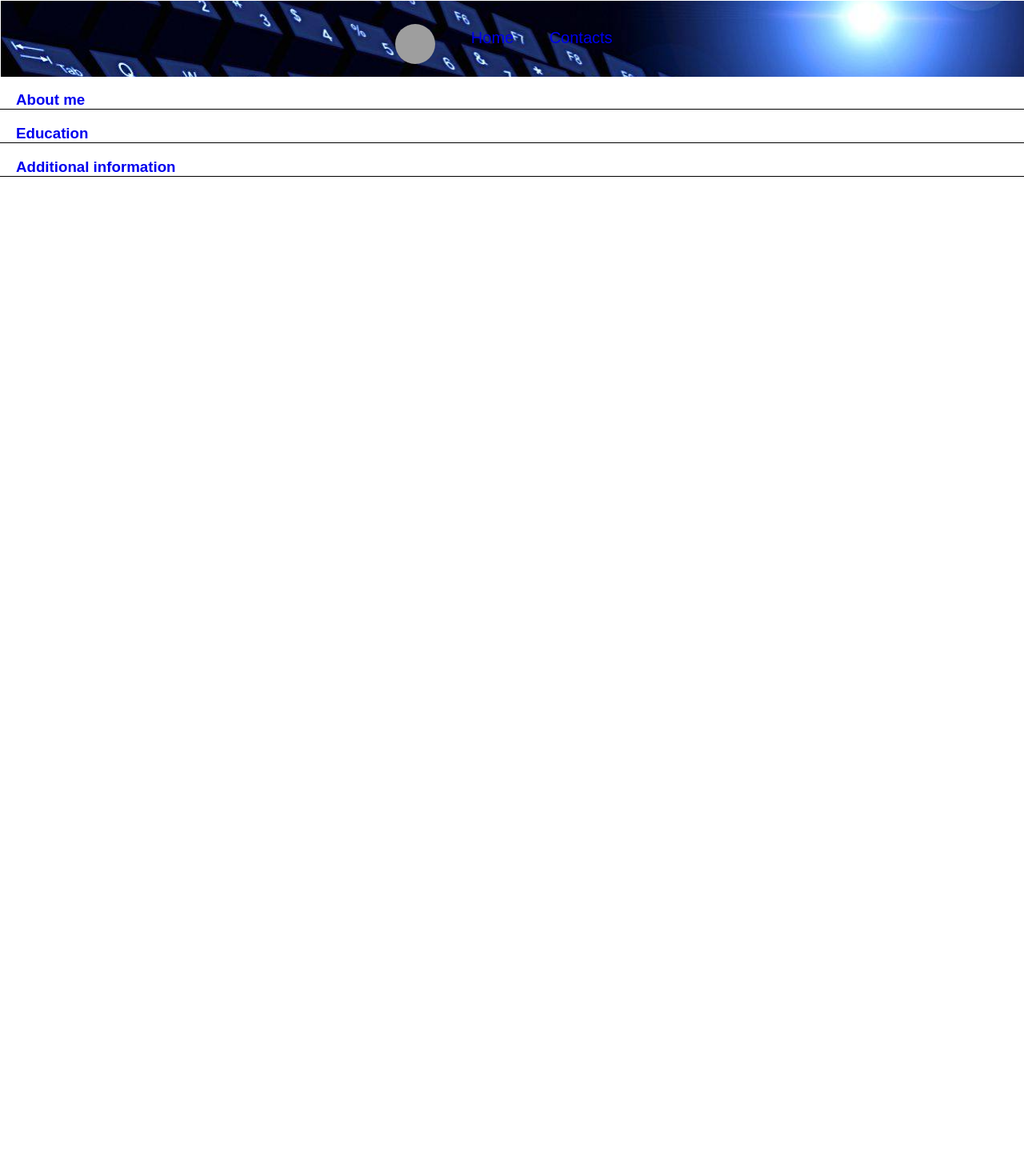
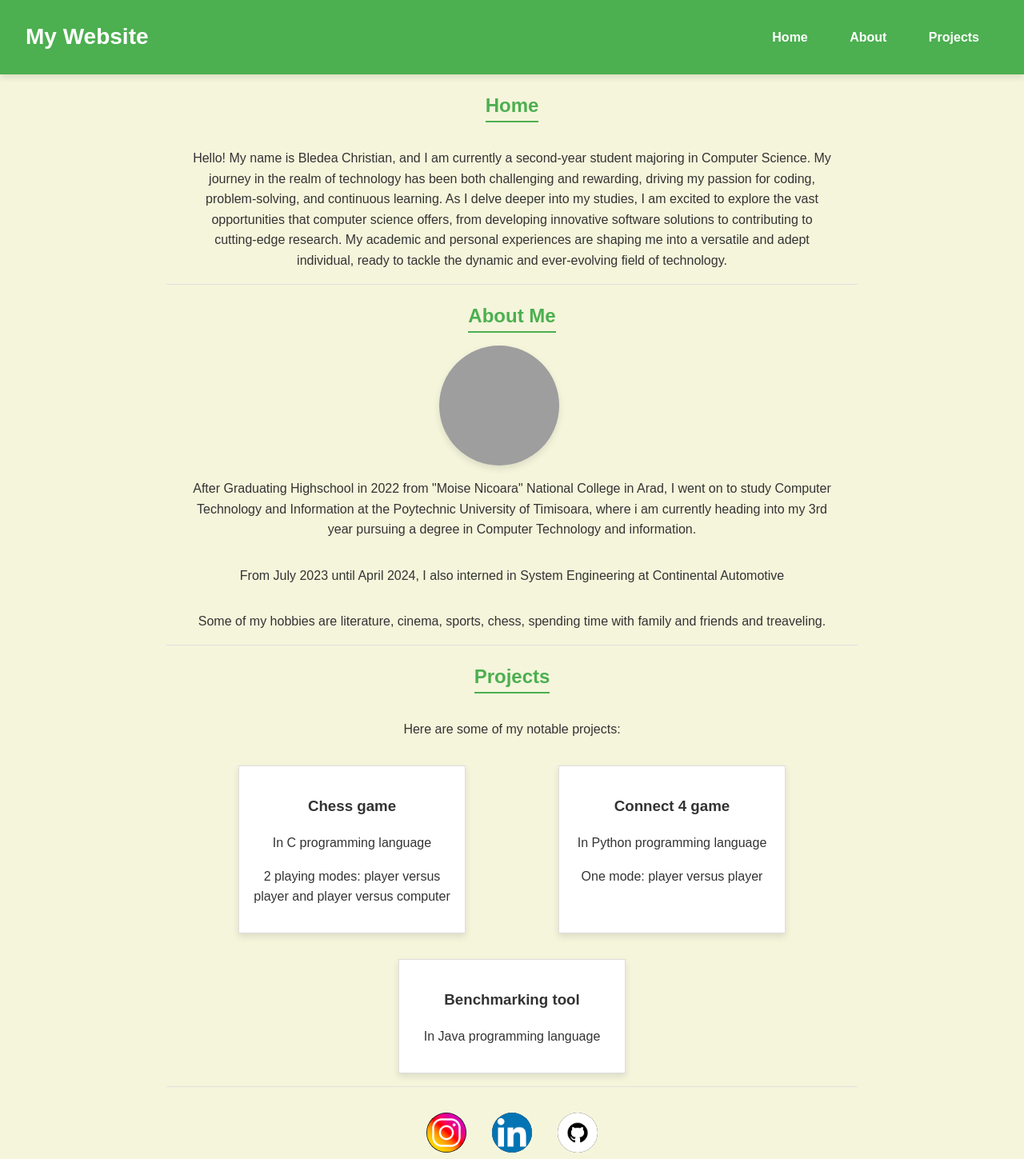
Before and after one commit to ChristianBledea/christian.bledea.github.io, a plain HTML site: page index.html in a window 1280 px wide. Shown: the whole page at 80% size. Before the commit the page ends 800 px from the top, so only its background shows below. Drawn offline with Linux system fonts and the light colour scheme; grey boxes are pictures that could not be loaded.

Commit message:
Add files via upload

```diff
--- a/index.html
+++ b/index.html
@@ -1,81 +1,68 @@
 <!DOCTYPE html>
-<html>
+<html lang="en">
 <head>
+    <meta charset="UTF-8">
+    <meta name="viewport" content="width=device-width, initial-scale=1.0">
+    <title>My Personal Website</title>
     <link rel="stylesheet" href="styles.css">
 </head>
 <body>
-        <header>
     <nav>
-                <ul>
-                  <a class = "picture" href="index.html"><li class="profile">Photo</a></li>
-                    <li class="menu"><a class="text" href="index.html">Home</a></li>
-
-                    <li class="menu"><a class="text" href="contact.html">Contacts</a></li>
-                </ul>
+        <div class="logo">My Website</div>
+        <div class="menu">
+            <a href="#home">Home</a>
+            <a href="#about">About</a>
+            <a href="#projects">Projects</a>
+        </div>
     </nav>
-        </header>
-        <div></div>
-        <div></div>
-
-        <h3 class="title"><a href="#"> About me</a></h3>
-        <section class="info">
-
+    <section id="home" class="container">
+        <h2>Home</h2>
         <p>Hello! My name is Bledea Christian, and I am currently a second-year student majoring in Computer Science. My journey in the realm of technology has been both challenging and rewarding, driving my passion for coding, problem-solving, and continuous learning. As I delve deeper into my studies, I am excited to explore the vast opportunities that computer science offers, from developing innovative software solutions to contributing to cutting-edge research. My academic and personal experiences are shaping me into a versatile and adept individual, ready to tackle the dynamic and ever-evolving field of technology.</p>
-
     </section>
-        <h3 class="title"><a href="#"> Education</a></h3>
-        <section class="info">
-            <div class="container">
-              <div class="text">
-                <p>After Graduating Highschool in 2022 from "Moise Nicoara" National College in Arad,</p>
+    <section id="about" class="container about-section">
+        <h2>About Me</h2>
+        <div class="about-content">
+            <img src="img/IMG_0039.JPG" alt="Your Name" class="profile-pic">
+            <p>After Graduating Highschool in 2022 from "Moise Nicoara" National College in Arad, I went on to study Computer Technology and Information at the Poytechnic University of Timisoara, where i am currently heading into my 3rd year pursuing a degree in Computer Technology and information.</p>
+            <p>From July 2023 until April 2024, I also interned in System Engineering at Continental Automotive</p>
+            <p>Some of my hobbies are literature, cinema, sports, chess, spending time with family and friends and treaveling.</p>
         </div>
-                <div class="image">
-                  <img src="immg/im1.jpg">
+    </section>
+    <section id="projects" class="container">
+        <h2>Projects</h2>
+        <p>Here are some of my notable projects:</p>
+        <div class="projects-grid">
+            <div class="project-item">
+                <h3>Chess game</h3>
+                <p>In C programming language</p>
+                <p>2 playing modes: player versus player and player versus computer</p>
             </div>
+            <div class="project-item">
+                <h3>Connect 4 game</h3>
+                <p>In Python programming language</p>
+                <p>One mode: player versus player</p>
+            </div>
+            <div class="project-item">
+                <h3>Benchmarking tool</h3>
+                <p>In Java programming language</p>
 
             </div>
-            <div class="container">
-                <div class="image">
-                  <img src="immg/im2.jpg">
         </div>
-                <div class="text">
-                  <p>I went on to study Computer Technology and Information at the Poytechnic University of Timisoara, where i am currently heading into my 3rd year pursuing a degree in Computer Technology and information</p>
+    </section>
+    <footer>
+        <div class="contact-links">
+            <a href="https://www.instagram.com/bledea_christian/">
+                <img src="img/lg3.png" alt="Instagram">
+            </a>
+            <a href="https://www.linkedin.com/in/christian-bledea-042399294/">
+                <img src="img/lg2.png" alt="LinkedIn">
+            </a>
+            <a href="https://github.com/ChristianBledea">
+                <img src="img/lg1.png" alt="GitHub">
+            </a>
         </div>
-            </div>
+    </footer>
 
-
-
-
-        </section>
-
-        <h3 class="title"><a href="#"> Additional information</a></h3>
-        <section class="info">
-          <h4>Technical skills</h4>
-            <ul class="list">
-              <li>Java</li>
-              <li>C</li>
-              <li>Python</li>
-              <li>Operating Systems</li>
-              <li>OOP concepts</li>
-              <li>Algotrithms</li>
-              <li>Analytical Skills</li>
-              <li>Problem Solving</li>
-            </ul>
-            <h4>Hobbies</h4>
-            <ul class="list">
-              <li>Literature</li>
-              <li>Cinema</li>
-              <li>Chess</li>
-              <li>Volleyball</li>
-              <li>Football</li>
-              <li>Motorsports</li>
-              <li>Spending time with friends and family</li>
-              <li>Traveling</li>
-            </ul>
-
-        </section>
-
-        <script src="scripts.js"></script>
-
+    <script src="script.js"></script>
 </body>
 </html>
--- /dev/null
+++ b/script.js
@@ -0,0 +1,30 @@
+document.addEventListener("DOMContentLoaded", function () {
+    ScrollReveal().reveal('.container', {
+        delay: 200,
+        duration: 1000,
+        origin: 'bottom',
+        distance: '50px'
+    });
+
+    ScrollReveal().reveal('.profile-pic', {
+        delay: 400,
+        duration: 1000,
+        origin: 'left',
+        distance: '50px'
+    });
+
+    ScrollReveal().reveal('.about-content p', {
+        delay: 600,
+        duration: 1000,
+        origin: 'right',
+        distance: '50px'
+    });
+
+    ScrollReveal().reveal('.project-item', {
+        delay: 800,
+        duration: 1000,
+        origin: 'bottom',
+        distance: '50px',
+        interval: 200
+    });
+});
--- a/styles.css
+++ b/styles.css
@@ -1,165 +1,218 @@
-body{
-    background: white;
-
-    color:black;
-    font-family: Arial, Helvetica, sans-serif;
+/* General Styles */
+body {
+    font-family: 'Arial', sans-serif;
     margin: 0;
     padding: 0;
-}
-
-h3{
-    color:black;
-    text-decoration: none;
-    text-indent: 20px;
-    border-bottom: 1px solid ;
-
-
-}
-.title{
-    color:black;
-}
-.title:hover{
-    opacity: 0.7;
-}
-
-h2{
-    text-align: center;
-    padding: 20px 20px 20px 20px;
-}
-
-.info {
-      display: none;
-    padding: 10px;
-
-    margin-top: 10px;
-}
-
-p{
-    font-size: medium;
+    box-sizing: border-box;
+    color: #333;
+    background-color: #f5f5dc; /* Cream-colored background */
+    line-height: 1.6;
     text-align: center;
 }
 
-header{
-    background: rgb(43, 42, 42);
-    background-image: url("immg/hd1.jpg");
-    background-size: 100%;
-    background-position: center;
-    height:60px;
-
-    text-align: center;
-    padding-top: 35px;
-
-    margin: 0.5px;
-
-}
-header .profile{
-    background-image: url("immg/IMG_0039.JPG");
-    background-size: 100px;
-    border-radius: 50%;
-    width: 50px;
-    height: 50px;
-    background-repeat: no-repeat;
-    background-position: center;
-    display: inline-block;
-    position: relative;
-    top: -10px;
-    text-indent: -99999px;
-
-
-
-
-
-}
-img{
-    size:100%;
-    height: 200px;
-    width: 200px;
+.container {
+    max-width: 800px;
+    margin: auto;
+    padding: 0 2rem;
+    animation: fadeIn 1.5s ease-in-out;
 }
 
-.menu{
+/* Navigation Styles */
+nav {
+    display: flex;
+    justify-content: space-between;
+    align-items: center;
+    background: #4CAF50;
+    padding: 1.5rem 2rem; /* Decreased padding for a smaller navbar */
+    box-shadow: 0 4px 8px rgba(0, 0, 0, 0.1);
+    position: sticky;
+    top: 0;
+    z-index: 1000;
+}
+
+nav .logo {
+    font-size: 1.75rem; /* Slightly decreased font size */
+    font-weight: bold;
     color: white;
 }
 
-a{
+nav .menu a {
+    color: white;
+    padding: 0.75rem 1.5rem;
     text-decoration: none;
-
-}
-a.text:hover{
-    text-decoration: underline;
-    opacity: 0.7;
+    transition: background 0.3s ease-in-out, transform 0.3s ease-in-out;
+    font-weight: bold;
 }
 
-a.text:default{
-    color:white;
+nav .menu a:hover {
+    background: #333;
+    transform: scale(1.1);
 }
 
 
-a.text:visited{
-    color:white;
+section {
+    padding: 4rem 0;
+    margin-top: 1rem;
+    border-bottom: 1px solid #e0e0e0;
 }
 
-a:visited{
-    text-decoration: none;
+section h2 {
+    color: #4CAF50;
+    font-size: 1.5rem;
+    margin-bottom: 1rem;
+    border-bottom: 2px solid #4CAF50;
+    display: inline-block;
+    animation: slideIn 1.5s ease-in-out;
+}
+
+section p, section ul {
+    font-size: 1rem;
+}
+
+
+.about-section .about-content {
+    display: flex;
+    align-items: center;
+    justify-content: center;
+    flex-wrap: wrap;
+}
+
+.about-section .profile-pic {
+    width: 150px;
+    height: 150px;
+    border-radius: 50%;
+    margin-right: 2rem;
+    box-shadow: 0 4px 8px rgba(0, 0, 0, 0.1);
+}
+
+/* Projects Section */
+.projects-grid {
+    display: flex;
+    justify-content: space-around;
+    flex-wrap: wrap;
+}
+
+.project-item {
+    background: #fff;
+    border: 1px solid #ddd;
+    padding: 1rem;
+    margin: 1rem;
+    width: 250px;
+    box-shadow: 0 4px 8px rgba(0, 0, 0, 0.1);
+    transition: transform 0.3s ease-in-out;
+}
+
+.project-item:hover {
+    transform: scale(1.05);
+}
+
+section ul {
+    list-style-type: none;
+    padding-left: 0;
+}
+
+section ul li {
+    margin-bottom: 0.5rem;
+    padding: 0.5rem 0;
+}
+
+
+footer {
+    height: 20px;
+    background: #f5f5dc;
+    color: #333;
+    text-align: center;
+    padding: 2rem 0;
+
+    bottom: 0;
+    width: 100%;
 
 }
 
-a:hover{
-    opacity: 0.7;
+footer .contact-links {
+    display: flex;
+    justify-content: center;
+    align-items: center;
+    margin-bottom: 1rem;
 }
 
-li.profile:hover{
+footer .contact-links a {
+    margin: 0 1rem;
+}
 
-    opacity:0.7;
+footer .contact-links img {
+    width: 50px;
+    height: 50px;
+    border-radius: 50%;
+    transition: transform 0.3s ease-in-out;
+    background-color: black;
+}
 
+footer .contact-links img:hover {
+    transform: scale(1.1);
+}
 
-
+footer p {
+    margin: 0;
 }
 
 
+@keyframes fadeIn {
+    from {
+        opacity: 0;
+    }
+    to {
+        opacity: 1;
+    }
+}
 
-h2{
-    margin:2px;
-
+@keyframes slideIn {
+    from {
+        transform: translateY(20px);
+        opacity: 0;
+    }
+    to {
+        transform: translateY(0);
+        opacity: 1;
+    }
 }
 
 
-footer{
-    background: black;
-}
-nav ul{
-    margin:0;
-    padding: 0;
-    list-style-type: none;
-}
-nav li{
-    display: inline-block;
-    margin: 0 20px 0 0;
-}
-.list li{
-
-    list-style-position: inside;
+@media (max-width: 768px) {
+    nav {
+        flex-direction: column;
+        align-items: start;
     }
 
-.container {
-    display: flex;
-    align-items: center;
-    justify-content: center
+    nav .menu {
+        width: 100%;
     }
 
-
-
-
-
-  .text {
-    font-size: 20px;
-    padding-left: 20px;
+    nav .menu a {
+        display: block;
+        width: 100%;
+        text-align: center;
     }
 
-  .logo{
-    background-color: black;
-    border-radius: 50%;
-    width: 50px;
-    height: 50px;
+    section h2 {
+        font-size: 1.5rem; /* Adjusted for smaller screens */
+    }
 
+    .about-section .about-content {
+        flex-direction: column;
+    }
 
+    .about-section .profile-pic {
+        margin-right: 0;
+        margin-bottom: 1rem;
     }
+
+    .project-item {
+        width: 100%;
+    }
+
+    footer .contact-links img {
+        width: 40px;
+        height: 40px;
+    }
+}
```
Also changed, not shown: img/lg1.png (added), img/lg2.png (added), img/lg3.png (added), 1 other file. Lines whose indentation alone changed are shown as unchanged.
